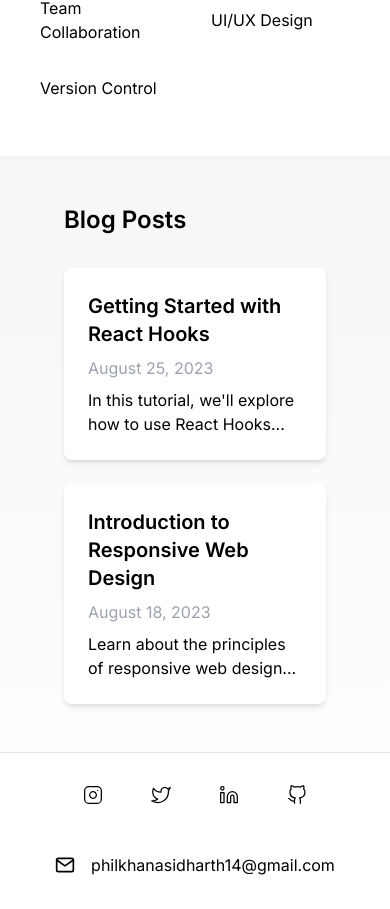
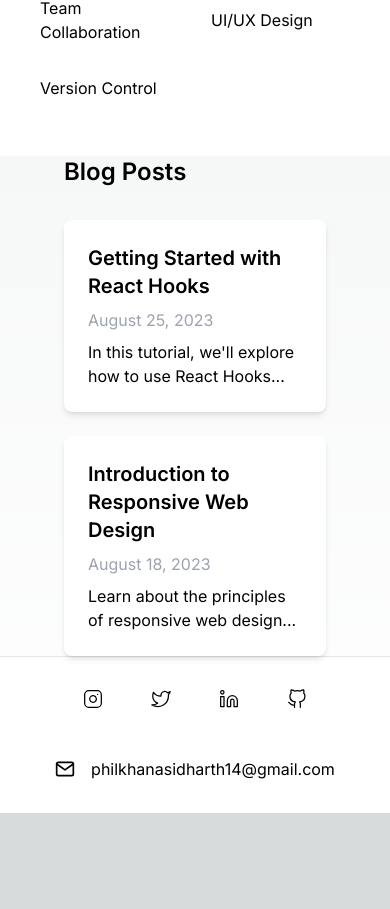
Before and after one commit to psidh/Domain, a Next.js app: page / in a window 390 px wide. Shown: the part 2281-3190 px from the top of the page. After the commit the page ends 3094 px from the top, so only its background shows below. Built offline with nearby package versions, Linux system fonts and the light colour scheme.

Commit message:
responsive more

```diff
--- a/src/app/components/Blog.js
+++ b/src/app/components/Blog.js
@@ -5,7 +5,7 @@
 const Blog = () => {
   return (
   <main id="blog">
-  <div className="container mx-auto px-16 py-12">
+  <div className="container mx-auto px-16 md:py-10">
     <h2 className="md:text-4xl text-2xl font-semibold mb-8">Blog Posts</h2>
       <div className="grid gap-6">
         {blogPosts.map((post, index) => (
```
